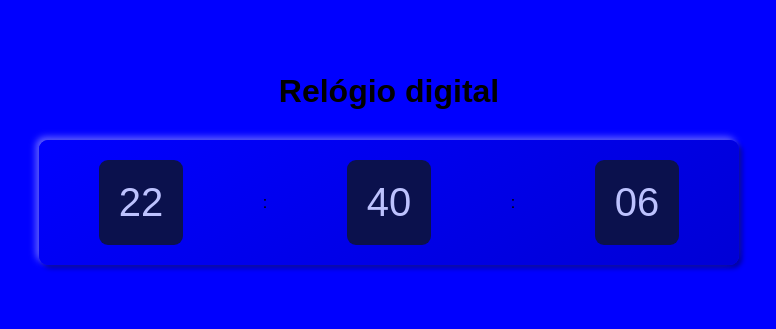
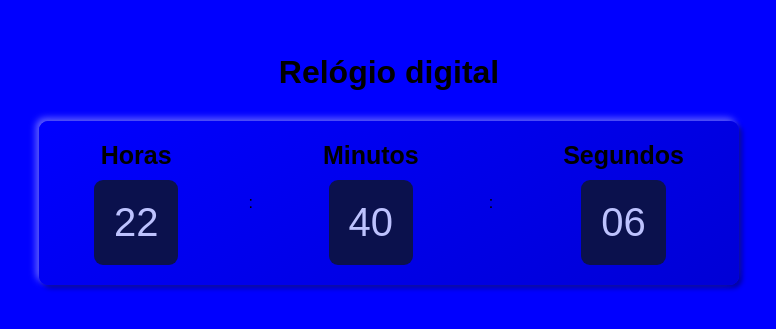
Before and after one commit to gvao/Relogio-digital, a plain HTML site: page index.html in a window 1280 px wide. Shown: the part 231-560 px from the top of the page, without its empty margins (251-1027 px from the left). Drawn offline with Linux system fonts and the light colour scheme.

Commit message:
descrição visor
inserido descrição de cada visor

```diff
--- a/index.html
+++ b/index.html
@@ -1,33 +1,35 @@
 <!DOCTYPE html>
 <html lang="pt-BR">
-
-<head>
-    <meta charset="UTF-8">
-    <meta http-equiv="X-UA-Compatible" content="IE=edge">
-    <meta name="viewport" content="width=device-width, initial-scale=1.0">
+  <head>
+    <meta charset="UTF-8" />
+    <meta http-equiv="X-UA-Compatible" content="IE=edge" />
+    <meta name="viewport" content="width=device-width, initial-scale=1.0" />
     <title>Relogio digital</title>
 
-    <link rel="stylesheet" href="style.css">
+    <link rel="stylesheet" href="style.css" />
+  </head>
 
-</head>
-
-<body>
-
+  <body>
     <h1>Relógio digital</h1>
 
     <main id="relogio">
+      <div class="relogio-visor">
+        <p>horas</p>
+        <span id="hora" class="visor">00</span>
+      </div>
+      :
+      <div class="relogio-visor">
+        <p>minutos</p>
 
-        <span id="hora" class="visor">00</span>
-        :
         <span id="minuto" class="visor">00</span>
-        :
+      </div>
+      :
+      <div class="relogio-visor">
+        <p>Segundos</p>
         <span id="segundo" class="visor">00</span>
-
+      </div>
     </main>
 
-
     <script src="relogio.js"></script>
-
-</body>
-
+  </body>
 </html>
--- a/style.css
+++ b/style.css
@@ -39,6 +39,20 @@ body {
     align-items: center;
 }
 
+.relogio-visor {
+    display: flex;
+    flex-direction: column;
+    gap: 10px;
+    align-items: center;
+}
+
+.relogio-visor p {
+    font-size: 25px;
+    text-transform: capitalize;
+    font-weight: bold;
+
+}
+
 .visor {
     background-color: rgb(11, 17, 77);
     color: rgb(189, 194, 254);
```
